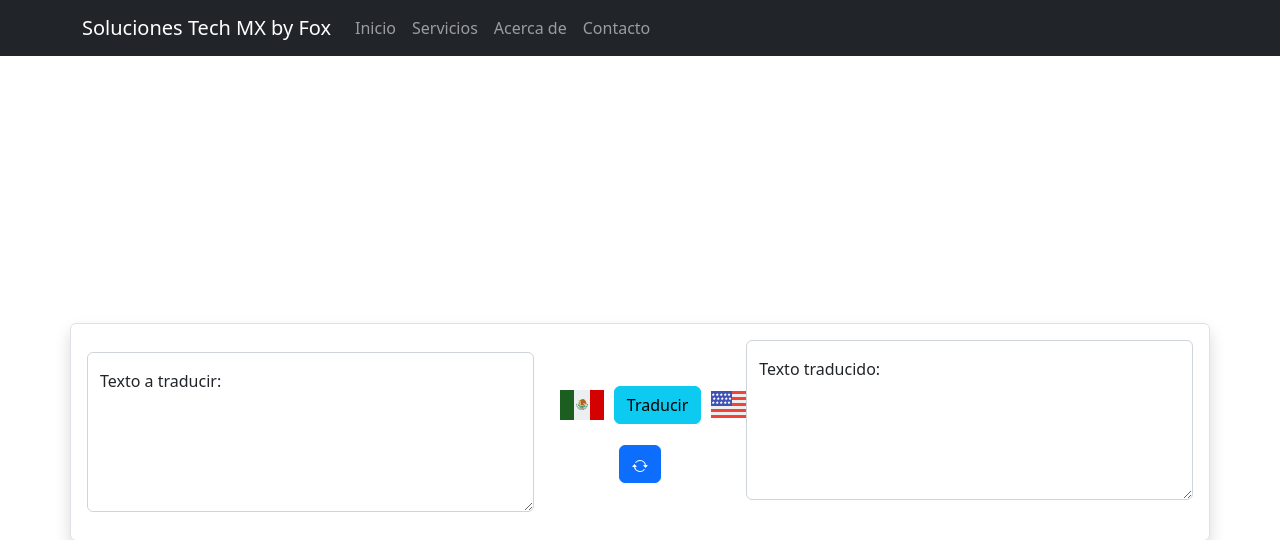
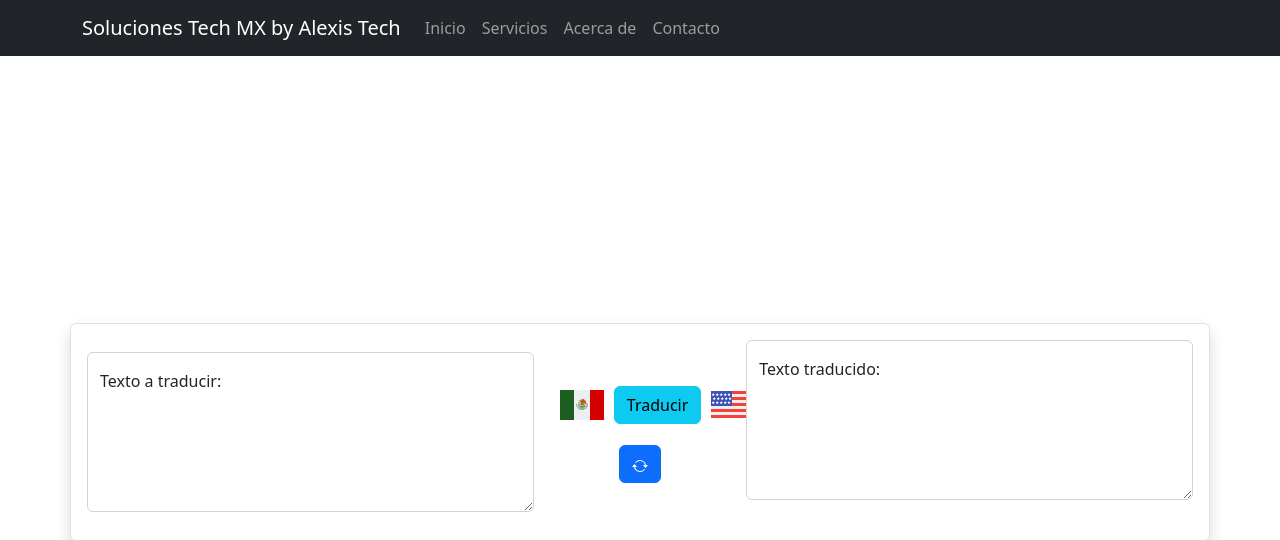
Before and after one commit to AlexisTech41/api_translate_google, a PHP site: page / in a window 1280 px wide. Shown: the top 540 px of the page. Run offline with PHP 8.4, Linux system fonts and the light colour scheme.

Commit message:
Se arregla titulo de navbar

```diff
--- a/index.php
+++ b/index.php
@@ -24,7 +24,7 @@
   <header>
     <nav class="navbar navbar-expand-lg navbar-dark bg-dark">
             <div class="container">
-                <a class="navbar-brand" href="#">Soluciones Tech MX by Fox</a>
+                <a class="navbar-brand" href="#">Soluciones Tech MX by Alexis Tech</a>
                 <button class="navbar-toggler" type="button" data-bs-toggle="collapse" data-bs-target="#navbarNav"
                     aria-controls="navbarNav" aria-expanded="false" aria-label="Toggle navigation">
                     <span class="navbar-toggler-icon"></span>
```
